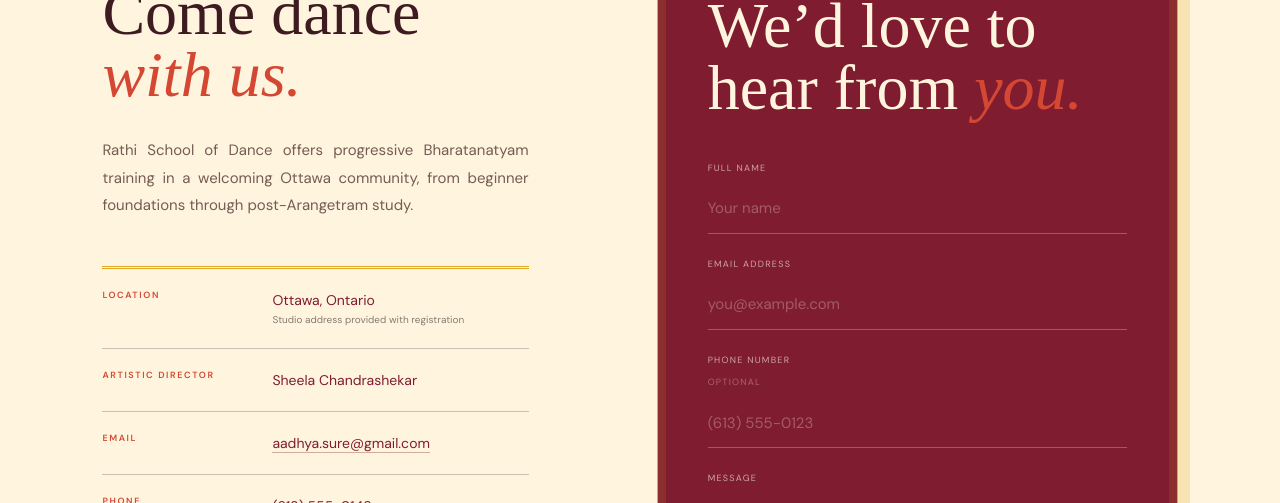
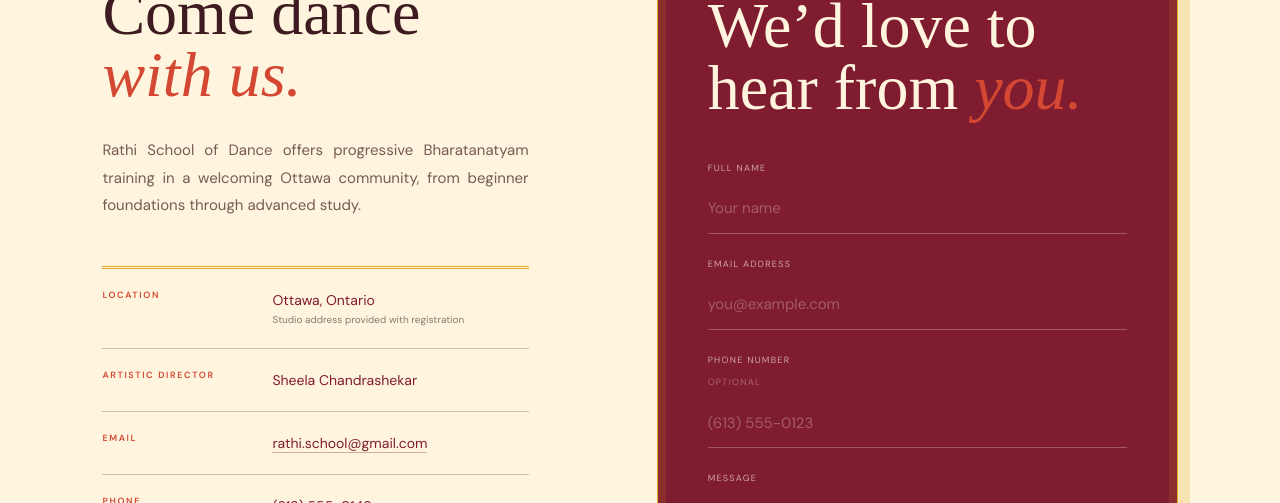
Before and after one commit to Aadhya-Sure/RathiSchoolofDance, a Next.js app: page /contact in a window 1280 px wide. Shown: the part 820-1323 px from the top of the page. Built offline with nearby package versions, Linux system fonts and the light colour scheme; a web font is replaced by a local one.

Commit message:
Update contact director and class levels

```diff
--- a/app/about/page.tsx
+++ b/app/about/page.tsx
@@ -15,7 +15,7 @@ export default function AboutPage() {
         </div>
       </section>
       <section className="director section">
-        <div className="director-portrait" role="img" aria-label="Sheela Chandrashekar, Artistic Director" />
+        <div className="director-portrait" role="img" aria-label="Placeholder for an Artistic Director portrait" />
         <div className="director-copy"><div className="section-label light"><span>Artistic Director</span></div><h2>Sheela<br /><em>Chandrashekar</em></h2><p>Sheela Chandrashekar is a dedicated Bharatanatyam artist and educator whose teaching brings together rigorous classical foundations and a deeply personal approach to expression. She believes every dancer carries a unique story and guides students to develop clarity, confidence, and musical sensitivity. Through Rathi School of Dance, Sheela is committed to nurturing the next generation of artists in Ottawa while building a welcoming community around the beauty and depth of Bharatanatyam.</p><small>Provisional biography — final details to be provided.</small></div>
       </section>
       <Footer />
--- a/app/classes/page.tsx
+++ b/app/classes/page.tsx
@@ -1,10 +1,9 @@
 import { Footer, Header, PageHero } from "../site-components";
 
 const levels = [
-  { number: "01", title: "Beginner", stage: "Building the foundation", note: "Basic adavus · Posture · Rhythm · Introduction to mudras", description: "A thoughtful introduction to Bharatanatyam for students beginning their journey." },
-  { number: "02", title: "Intermediate", stage: "Deepening technique", note: "Adavu refinement · Jatis · Musicality · Expression", description: "Develop control, coordination, and a richer understanding of movement vocabulary." },
-  { number: "03", title: "Senior", stage: "Preparing the artist", note: "Repertoire · Abhinaya · Stamina · Performance craft", description: "Advanced training that strengthens artistry, stage presence, and interpretive depth." },
-  { number: "04", title: "Post-Arangetram", stage: "Continuing the practice", note: "Advanced repertoire · Mentorship · Choreography · Growth", description: "Ongoing study for experienced dancers committed to evolving their personal practice." },
+  { number: "01", title: "Beginner", stage: "Building the foundation", note: "Hastas · Adami · Aduvus · Rythm", description: "A thoughtful introduction to Bharatanatyam for students beginning their journey." },
+  { number: "02", title: "Intermediate", stage: "Deepening technique", note: "Pushpanjali · Jathiswaram · Intro to Abhinaya", description: "Develop control, coordination, and a richer understanding of movement vocabulary." },
+  { number: "03", title: "Advanced", stage: "Preparing the artist", note: "Varnam · Thillana · Padams · Tala · Nattuvangam", description: "Advanced training that strengthens artistry, stage presence, and interpretive depth." },
 ];
 
 export default function ClassesPage() {
@@ -15,7 +14,7 @@ export default function ClassesPage() {
       <section className="classes section">
         <div className="classes-top"><h2>Find your<br /><em>level.</em></h2><p>Small-group instruction and personal guidance help each dancer build strong technique at a purposeful pace.</p></div>
         <div className="class-list">
-          {levels.map((item) => <article key={item.number}><span className="class-number">{item.number}</span><div><h3>{item.title}</h3><p>{item.note}</p><p className="class-description">{item.description}</p></div><span className="level">{item.stage}</span><span className="round-arrow">✦</span></article>)}
+          {levels.map((item) => <article key={item.number}><span className="class-number">{item.number}</span><div><h3>{item.title}</h3><p className="class-syllabus">{item.note}</p><p className="class-description">{item.description}</p></div><span className="level">{item.stage}</span><span className="round-arrow">✦</span></article>)}
         </div>
         <p className="schedule-note">Class times, age guidance, and registration details coming soon.</p>
       </section>
--- a/app/contact/page.tsx
+++ b/app/contact/page.tsx
@@ -9,18 +9,18 @@ export default function ContactPage() {
         <div className="contact-details">
           <div className="section-label"><span>School details</span></div>
           <h2>Come dance<br /><em>with us.</em></h2>
-          <p>Rathi School of Dance offers progressive Bharatanatyam training in a welcoming Ottawa community, from beginner foundations through post-Arangetram study.</p>
+          <p>Rathi School of Dance offers progressive Bharatanatyam training in a welcoming Ottawa community, from beginner foundations through advanced study.</p>
           <dl>
             <div><dt>Location</dt><dd>Ottawa, Ontario<br /><small>Studio address provided with registration</small></dd></div>
             <div><dt>Artistic Director</dt><dd>Sheela Chandrashekar</dd></div>
-            <div><dt>Email</dt><dd><a href="mailto:aadhya.sure@gmail.com">aadhya.sure@gmail.com</a></dd></div>
+            <div><dt>Email</dt><dd><a href="mailto:rathi.school@gmail.com">rathi.school@gmail.com</a></dd></div>
             <div><dt>Phone</dt><dd>(613) 555-0148 <small>Placeholder</small></dd></div>
           </dl>
         </div>
         <div className="contact-form-wrap">
           <p className="form-kicker">Send a message</p>
           <h2>We’d love to<br />hear from <em>you.</em></h2>
-          <form action="mailto:aadhya.sure@gmail.com" method="post" encType="text/plain">
+          <form action="mailto:rathi.school@gmail.com" method="post" encType="text/plain">
             <label>Full name<input type="text" name="Name" required autoComplete="name" placeholder="Your name" /></label>
             <label>Email address<input type="email" name="Email" required autoComplete="email" placeholder="you@example.com" /></label>
             <label>Phone number <span>Optional</span><input type="tel" name="Phone" autoComplete="tel" placeholder="(613) 555-0123" /></label>
--- a/app/globals.css
+++ b/app/globals.css
@@ -108,6 +108,7 @@ h1 em,h2 em { color:var(--orange); font-weight:400; }
 .class-list h3 { font-family:"Italiana",serif; font-size:32px; margin:0 0 5px; font-weight:400; }
 .class-list p,.level { color:rgba(246,240,228,.48); text-transform:uppercase; letter-spacing:.14em; font-size:9px; }
 .class-list .class-description { margin:12px 0 0; max-width:650px; color:rgba(246,240,228,.66); text-transform:none; letter-spacing:0; line-height:1.55; font-size:13px; text-align:justify; }
+.class-list .class-syllabus { font-size:15px; line-height:1.6; letter-spacing:.09em; }
 .round-arrow { border:1px solid rgba(246,240,228,.3); width:44px; height:44px; border-radius:50%; display:grid; place-items:center; }
 .schedule-note { color:rgba(246,240,228,.45); text-align:right; font-size:11px; letter-spacing:.08em; margin-top:24px; }
 .classes-page .classes { background:var(--cream); color:var(--ink); }
@@ -241,6 +242,8 @@ h1 em,h2 em { color:var(--orange); font-weight:400; }
 .contact-form-wrap { box-shadow:inset 0 0 0 8px rgba(212,175,55,.1),12px 12px 0 rgba(212,175,55,.2); }
 
 /* Rich ruby and saffron-gold refinement */
+.director-portrait { position:relative; background:radial-gradient(circle at 50% 34%,rgba(225,169,40,.34),transparent 26%),linear-gradient(145deg,var(--plum-light),var(--plum)); }
+.director-portrait:before { content:"Artistic Director portrait\A coming soon"; position:absolute; left:50%; top:50%; transform:translate(-50%,-50%); white-space:pre; color:rgba(255,245,223,.78); text-align:center; text-transform:uppercase; letter-spacing:.18em; line-height:1.8; font-size:9px; }
 .hero-copy:after,.page-hero-copy:after { display:none; }
 .hero-visual,.page-hero-art { background-image:repeating-linear-gradient(135deg,rgba(255,255,255,.08) 0,rgba(255,255,255,.08) 1px,transparent 1px,transparent 14px),linear-gradient(120deg,#9d1830,#d44732 56%,#e1a928); }
 .hero-visual:after { background:linear-gradient(90deg,rgba(128,28,47,.5),transparent 45%),linear-gradient(0deg,rgba(128,28,47,.4),transparent 55%); }
```
